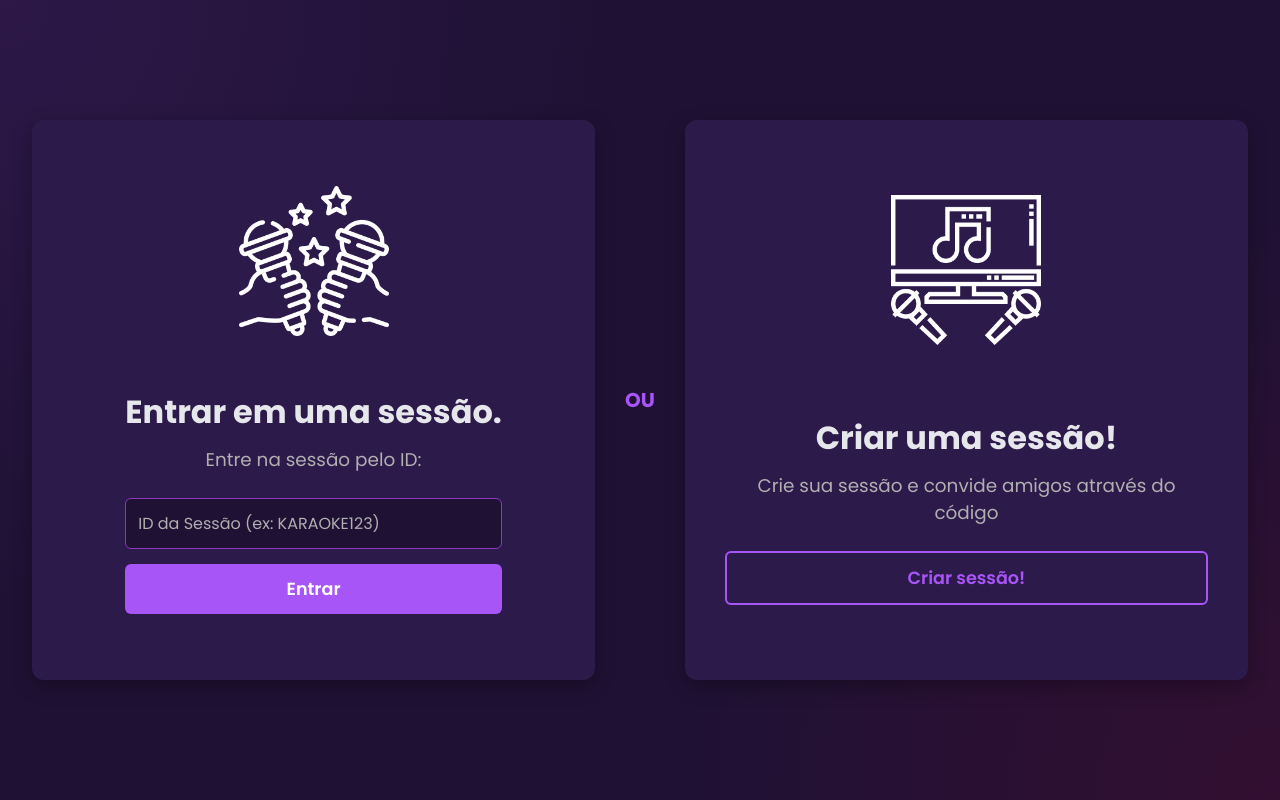
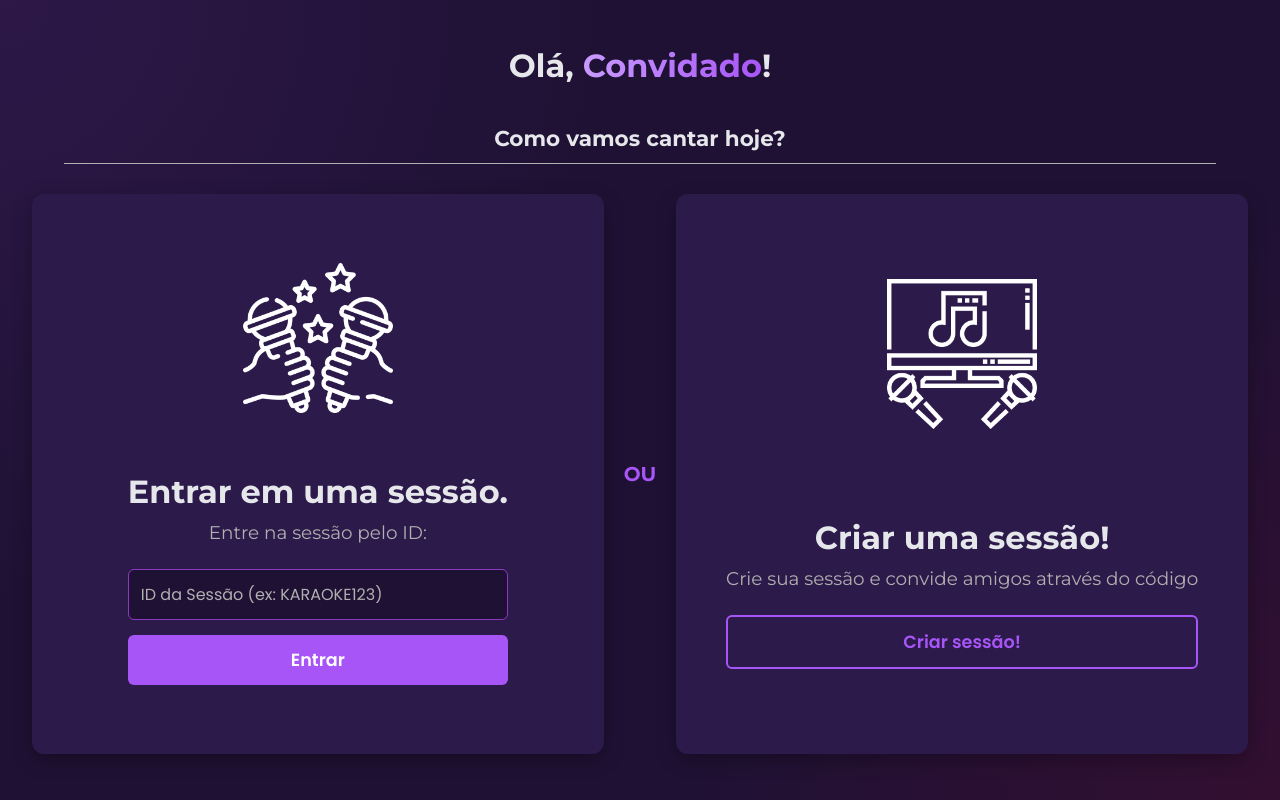
Before and after one commit to vic-fmr/karaoke-queue-poo, an Angular app in the folder frontend/: page /home in a window 1280 px wide. Built offline with nearby package versions, Linux system fonts and the light colour scheme.

Commit message:
feat: refinamento front

```diff
--- a/frontend/src/app/pages/home/home.css
+++ b/frontend/src/app/pages/home/home.css
@@ -3,6 +3,7 @@
   width: 100%;
   min-height: 100vh;
   display: flex;
+  flex-direction: column;
   font-size: 1.15rem;
   justify-content: center;
   align-items: center;
@@ -28,11 +29,33 @@
   align-items: center;
 }
 
+.choice-conteiner {
+  display: flex;
+  justify-content: center;
+  align-items: center;
+  width: 100%;
+  gap: 20px;
+}
+
+.gradient-text {
+  background: linear-gradient(to right, var(--primary-light), var(--primary-color));
+  -webkit-background-clip: text;
+  -webkit-text-fill-color: transparent;
+  color: transparent;
+  font-weight: 700; /* 'bold' */
+}
+
 h1 {
   font-size: 2rem;
   font-weight: 700;
   color: var(--text-light);
   margin-bottom: 10px;
+}
+
+h3 {
+  border-bottom: 1px solid var(--text-muted);
+  width: 90vw;
+  padding-bottom: 12px;
 }
 
 p {
@@ -46,7 +69,7 @@ img {
 }
 
 /* Estilizando o "OU" que separa os cards */
-.home-container > p {
+.choice-conteiner > p {
   font-size: 1.25rem;
   font-weight: 700;
   color: var(--primary-color);
@@ -180,6 +203,11 @@ button:hover {
     padding: 25px;
   }
 
+  .choice-conteiner {
+    flex-direction: column;
+    gap: 15px;
+  }
+
   h1 {
     font-size: 1.5rem;
   }
--- a/frontend/src/app/pages/home/home.html
+++ b/frontend/src/app/pages/home/home.html
@@ -1,9 +1,10 @@
 <div class="home-container" animate.enter="enter-animation" animate.leave="leave-animation">
+  <h1>Olá, <span class="gradient-text"> {{ user }}</span>!</h1>
+  <h3>Como vamos cantar hoje? </h3>
 
+  <div class="choice-conteiner">
     <div class="enter-session-container">
-
       <img src="assets/join-session.png" alt="Icone de entrar na sessão.">
-
       <div>
         <h1>Entrar em uma sessão.</h1>
         <p>Entre na sessão pelo ID:</p>
@@ -23,11 +24,10 @@
           <button (click)="enter()">Entrar</button>
         </div>
       </div>
-
-
     </div>
 
     <p>OU</p>
+
 
     <div class="create-session-container">
       <img src="assets/create-session.png" alt="Icone de criar sessão">
@@ -38,5 +38,5 @@
       </div>
     </div>
 
-
   </div>
+</div>
--- a/frontend/src/app/pages/home/home.ts
+++ b/frontend/src/app/pages/home/home.ts
@@ -3,6 +3,7 @@ import {CommonModule} from '@angular/common';
 import {ReactiveFormsModule, FormControl, Validators} from '@angular/forms';
 import {Router, RouterLink} from '@angular/router';
 import {KaraokeService} from '../../services/KaraokeService';
+import {AuthService} from '../../services/AuthService';
 
 @Component({
   selector: 'app-home',
@@ -15,8 +16,20 @@ export class Home {
   sessionId = new FormControl('', [Validators.required]);
   error: string | null = null;
   loading: boolean = false;
+  user: string = ''
 
-  constructor(private router: Router, private ks: KaraokeService) {
+  constructor(private router: Router, private ks: KaraokeService, private authService: AuthService) {
+
+
+    const currentUser = this.authService.getCurrentUser();
+
+    console.log(currentUser);
+
+    if (currentUser) {
+      this.user = currentUser.name;
+    } else {
+      this.user = 'Convidado';
+    }
   }
 
   enter() {
@@ -48,4 +61,6 @@ export class Home {
 
 
   }
+
+  protected readonly name = name;
 }
--- a/frontend/src/app/pages/profile/profile.ts
+++ b/frontend/src/app/pages/profile/profile.ts
@@ -1,27 +1,27 @@
-import { Component, OnInit } from '@angular/core';
-import { CommonModule } from '@angular/common';
-import { RouterLink } from '@angular/router';
-import { UserService } from '../../services/UserService';
-
-@Component({
-  selector: 'app-profile',
-  standalone: true,
-  imports: [CommonModule, RouterLink], // Adicione RouterLink
-  templateUrl: './profile.html',
-  styleUrl: './profile.css'
-})
-export class Profile implements OnInit { // <--- Nome 'Profile' e implementa OnInit
-
-  userName: string = '';
-  userHandle: string = '';
-
-  // Injeta o serviço
-  constructor(private userService: UserService) {}
-
-  // Esta função roda quando o componente carrega
-  ngOnInit(): void {
-    // Busca os dados do serviço
-    this.userName = this.userService.getUserName();
-    this.userHandle = this.userService.getUserHandle();
-  }
-}
+// import { Component, OnInit } from '@angular/core';
+// import { CommonModule } from '@angular/common';
+// import { RouterLink } from '@angular/router';
+// import { UserService } from '../../services/UserService';
+//
+// @Component({
+//   selector: 'app-profile',
+//   standalone: true,
+//   imports: [CommonModule, RouterLink], // Adicione RouterLink
+//   templateUrl: './profile.html',
+//   styleUrl: './profile.css'
+// })
+// export class Profile implements OnInit { // <--- Nome 'Profile' e implementa OnInit
+//
+//   userName: string = '';
+//   userHandle: string = '';
+//
+//   // Injeta o serviço
+//   constructor(private userService: UserService) {}
+//
+//   // Esta função roda quando o componente carrega
+//   ngOnInit(): void {
+//     // Busca os dados do serviço
+//     this.userName = this.userService.getUserName();
+//     this.userHandle = this.userService.getUserHandle();
+//   }
+// }
--- a/frontend/src/app/pages/register/register.ts
+++ b/frontend/src/app/pages/register/register.ts
@@ -2,7 +2,6 @@ import {Component} from '@angular/core';
 import {CommonModule} from '@angular/common';
 import {ReactiveFormsModule, FormGroup, FormControl, Validators} from '@angular/forms';
 import {Router, RouterLink} from '@angular/router';
-import {UserService} from '../../services/UserService';
 import {AuthService} from '../../services/AuthService';
 
 @Component({
@@ -19,7 +18,6 @@ export class Register { // <--- Nome da classe é 'Register'
   // Injeta o Router e o UserService
   constructor(
     private router: Router,
-    private userService: UserService,
     private authService: AuthService
   ) {
   }
--- a/frontend/src/app/pages/session/session.css
+++ b/frontend/src/app/pages/session/session.css
@@ -312,7 +312,7 @@ input:focus {
 /* --- Responsividade (Telas Menores) --- */
 @media (max-width: 900px) {
   .content-container {
-    flex-direction: column; /* Pilha as colunas em telas menores */
+    flex-direction: column-reverse; /* Pilha as colunas em telas menores */
     padding: 0 10px;
     gap: 20px;
   }
--- a/frontend/src/app/services/AuthService.ts
+++ b/frontend/src/app/services/AuthService.ts
@@ -57,8 +57,8 @@ export class AuthService {
 
       return {
         id: payload.userId || payload.id,
-        name: payload.sub || payload.username || 'Usuário Desconhecido',
-        email: payload.email || '',
+        name: payload.name || 'Usuário Desconhecido',
+        email: payload.sub || '',
       };
     } catch (e) {
       console.error('Erro ao decodificar token', e);
--- a/frontend/src/app/services/UserService.ts
+++ /dev/null
@@ -1,26 +0,0 @@
-import { Injectable } from '@angular/core';
-
-@Injectable({
-  providedIn: 'root'
-})
-export class UserService {
-
-  private userName: string = '';
-  private userHandle: string = '';
-
-  constructor() { }
-
-  registerUser(name: string) {
-    this.userName = name;
-    // Cria um "handle" simples a partir do nome
-    this.userHandle = '@' + name.split(' ')[0].toLowerCase();
-  }
-
-  getUserName(): string {
-    return this.userName || 'Visitante'; // Nome padrão
-  }
-
-  getUserHandle(): string {
-    return this.userHandle || '@visitante'; // Handle padrão
-  }
-}
--- a/frontend/src/styles.css
+++ b/frontend/src/styles.css
@@ -20,7 +20,7 @@
 }
 
 body {
-  font-family: 'Poppins', sans-serif;
+  font-family: 'Montserrat', sans-serif;
   color: var(--text-light);
   background: var(--bg-dark);
 
```
Also changed, not shown: frontend/src/app/app.routes.ts (+15 -15 lines), 1 other file (tests, documents, lock files or other folders). Lines whose indentation alone changed are shown as unchanged.
